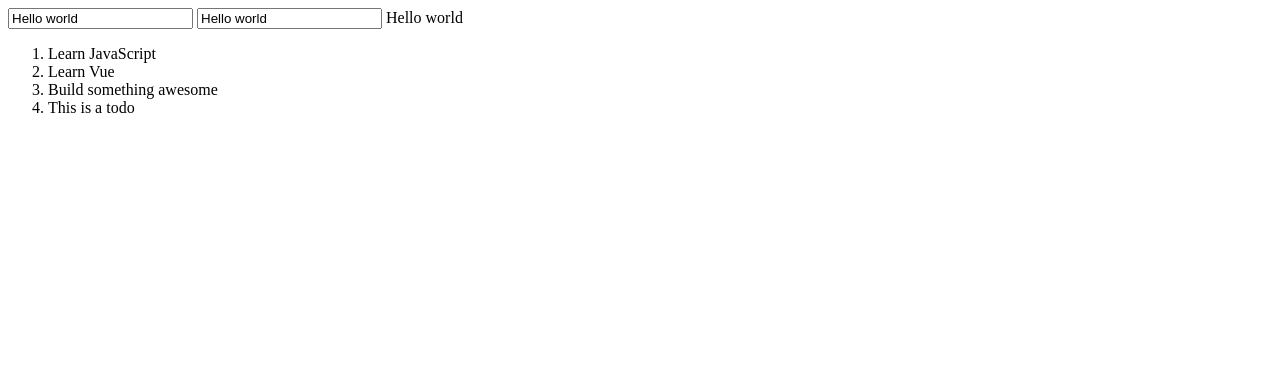
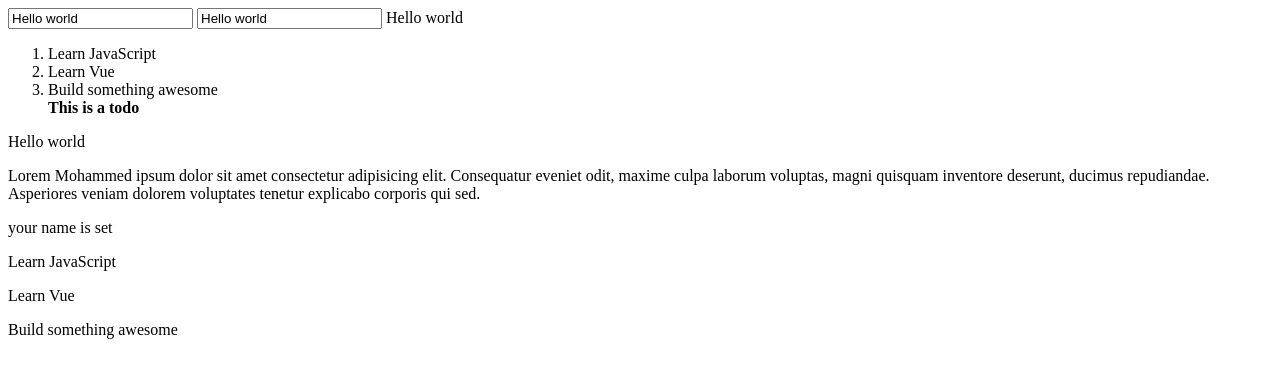
Before and after one commit to mohammedelmostafa/VueApp, a plain HTML site: page Index.html in a window 1280 px wide. Drawn offline with nearby package versions, Linux system fonts and the light colour scheme.

Commit message:
Components

```diff
--- a/Index.html
+++ b/Index.html
@@ -15,8 +15,12 @@
             <li v-for="todo in todos">
                 {{todo.text}}
             </li>
-            <todo-item></todo-item>
+            <todo-item ></todo-item>
         </ol>
+        <p v-text="massage"></p>
+        <p>Lorem {{name}} ipsum dolor sit amet consectetur adipisicing elit. Consequatur eveniet odit, maxime culpa laborum voluptas, magni quisquam inventore deserunt, ducimus repudiandae. Asperiores veniam dolorem voluptates tenetur explicabo corporis qui sed.</p>
+        <p v-text="name? 'your name is set':'your name is not set'"></p>
+        <p v-for="todo in todos" v-text="todo.text"></p>
     </div>
 
     <script src="https://cdn.jsdelivr.net/npm/vue/dist/vue.js"></script>
@@ -24,7 +28,10 @@
     <script>
 
         Vue.component('todo-item',{
-            template: '<li>This is a todo</li>'
+            template: '<b>This is a todo</b>',
+            data:function(){
+                return template;
+            }
         })
 
         // this is vue object
@@ -32,6 +39,7 @@
             el:'#app',
             data: {
                 massage:"Hello world",
+                name:"Mohammed",
                 todos:[
                 { text: 'Learn JavaScript' },
                 { text: 'Learn Vue' },
```
